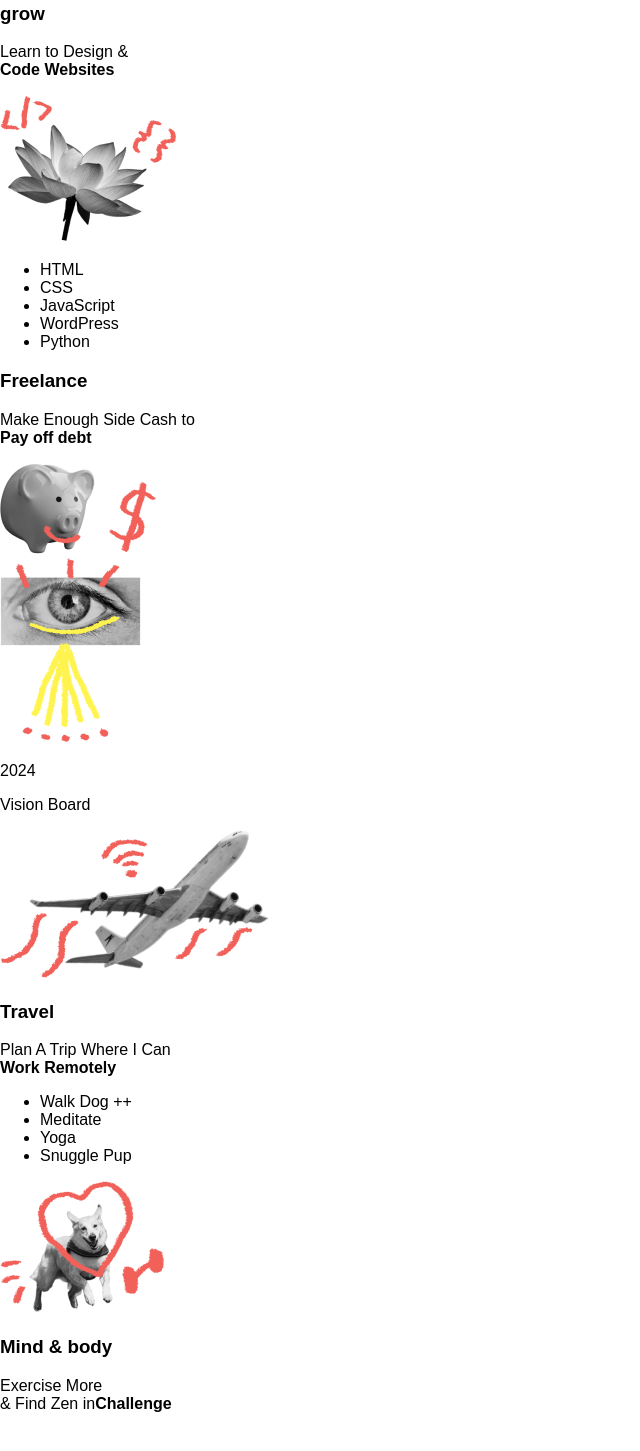
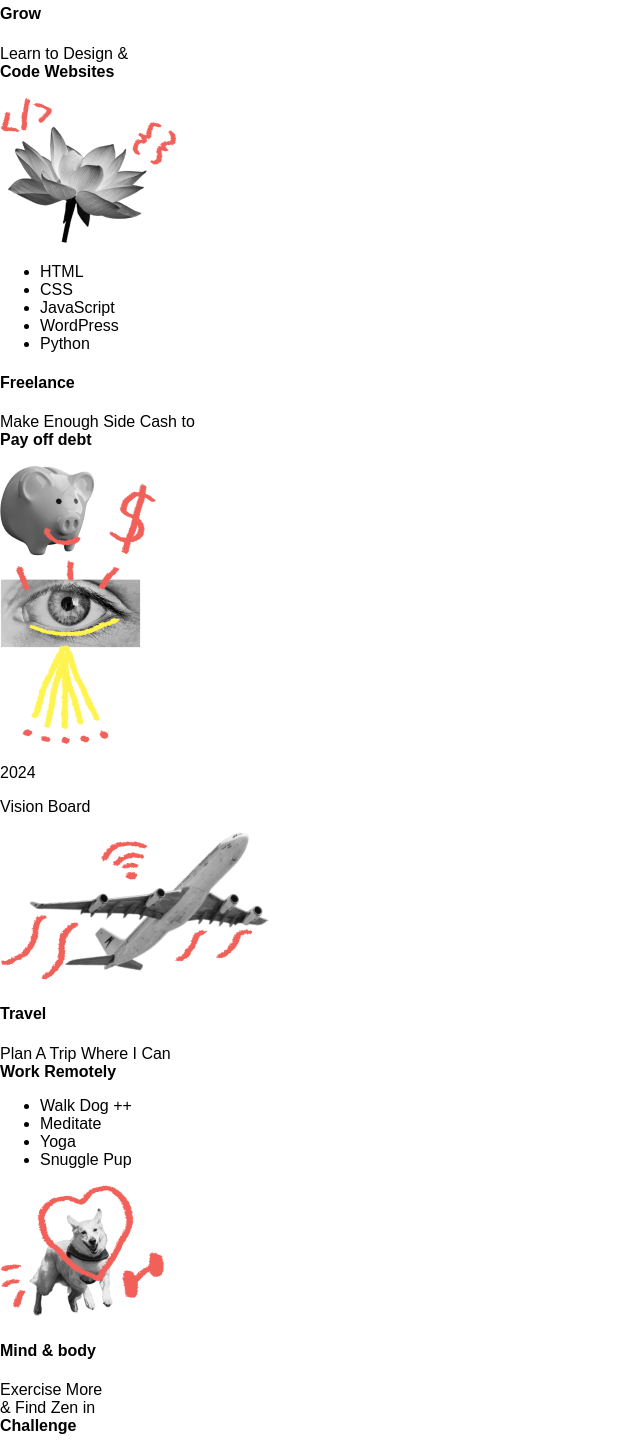
Before and after one commit to AshDesignsllc/mood-board, a plain HTML site: page index.html in a window 1280 px wide. Shown: the part 16-1467 px from the top of the page, without its empty margins (0-640 px from the left). Before the commit the page ends 1445 px from the top, so only its background shows below. Drawn offline with Linux system fonts and the light colour scheme.

Commit message:
Update html tags

```diff
--- a/index.html
+++ b/index.html
@@ -12,7 +12,7 @@
 <body>
 	<div id="vision-board">
 		<div class="block">
-			<h3>grow</h3>
+			<h4><span class="highlight">Grow</span></h4>
 			<p>Learn to Design & <br><strong>Code Websites</strong></p>
 		</div>
 		<div class="block">
@@ -28,7 +28,7 @@
 			</ul>
 		</div>
 		<div class="block">
-			<h3>Freelance</h3>
+			<h4><span class="hightlight">Freelance</span></h4>
 			<p>Make Enough Side Cash to <br><strong>Pay off debt</strong></p>
 			<img src="./img/piggy.png" alt="piggy_bank">
 		</div>
@@ -39,7 +39,7 @@
 		</div>
 		<div class="block">
 			<img src="./img/plane.png" alt="airplane">
-			<h3>Travel</h3>
+			<h4><span class="highlight">Travel</span></h4>
 			<p>Plan A Trip Where I Can <br><strong>Work Remotely</strong></p>
 		</div>
 		<div class="block">
@@ -54,8 +54,8 @@
 			<img src="./img/doggo.png" alt="dog">
 		</div>
 		<div class="block">
-			<h3>Mind & body</h3>
-			<p>Exercise More <br>& Find Zen in<strong>Challenge</strong></p>
+			<h4><span class="highlight">Mind & body</span></h4>
+			<p>Exercise More <br>& Find Zen in<br><strong>Challenge</strong></p>
 		</div>
 	</div>
 </body>
```
